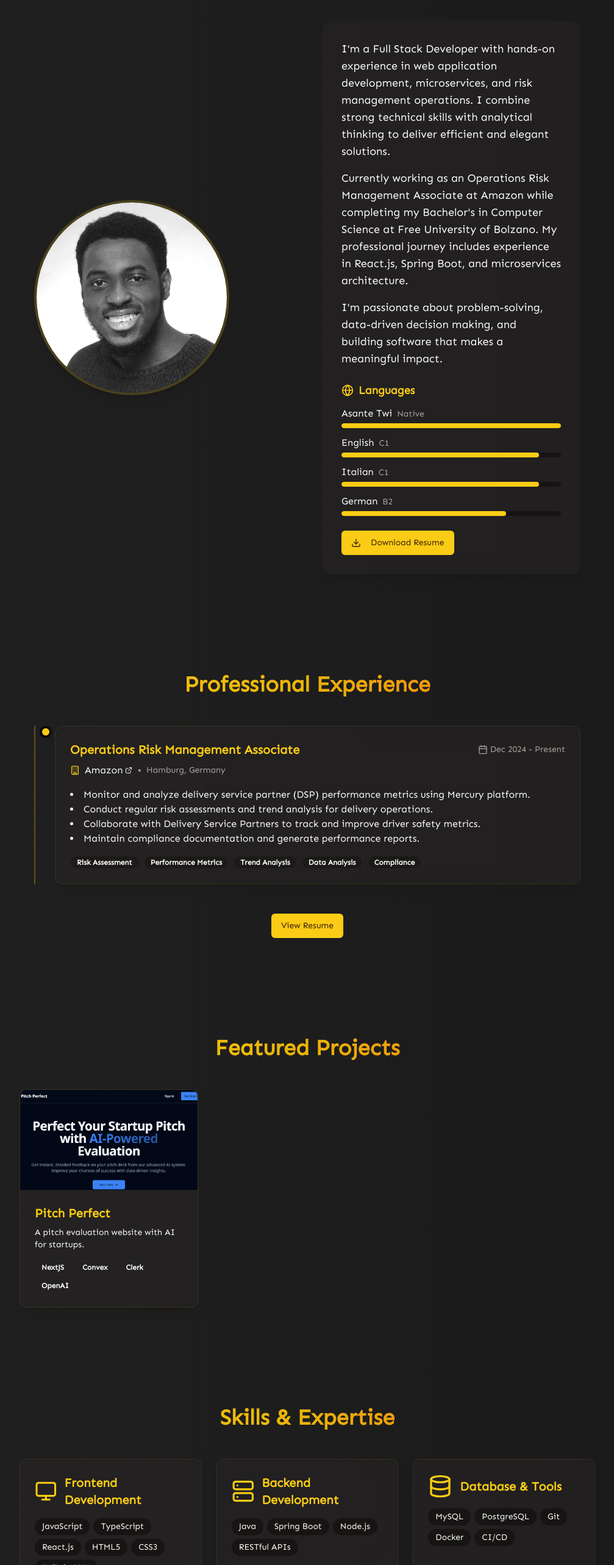
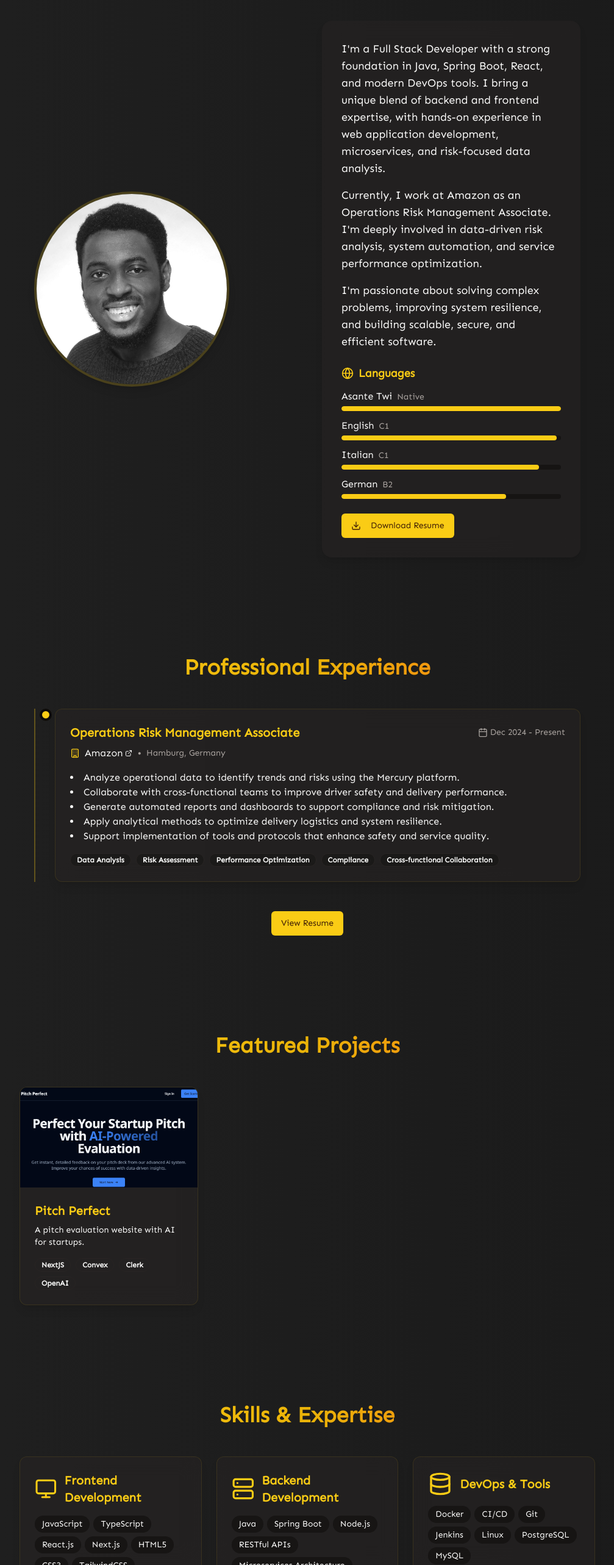
Before and after one commit to Maxxy21/portfolio, a Next.js app: page / in a window 1280 px wide. Shown: the part 934-3500 px from the top of the page at 61% size, without its empty margins (136-1143 px from the left). Built offline with nearby package versions, Linux system fonts and the light colour scheme.

Commit message:
updated resume

```diff
--- a/src/components/sections/about.tsx
+++ b/src/components/sections/about.tsx
@@ -10,7 +10,7 @@ import Link from "next/link";
 // Language proficiency data
 const languages = [
     { language: "Asante Twi", level: "Native", proficiency: 100 },
-    { language: "English", level: "C1", proficiency: 90 },
+    { language: "English", level: "C1", proficiency: 98 },
     { language: "Italian", level: "C1", proficiency: 90 },
     { language: "German", level: "B2", proficiency: 75 }
 ]
@@ -49,20 +49,19 @@ const AboutSection = () => {
                         >
                             <div className="bg-secondary/50 backdrop-blur-lg p-8 rounded-2xl shadow-lg">
                             <p className="text-lg mb-4 text-secondary-foreground">
-                                    I&apos;m a Full Stack Developer with hands-on experience in web application development,
-                                    microservices, and risk management operations. I combine strong technical skills with
-                                    analytical thinking to deliver efficient and elegant solutions.
+  I&apos;m a Full Stack Developer with a strong foundation in Java, Spring Boot, React, and modern DevOps tools.
+  I bring a unique blend of backend and frontend expertise, with hands-on experience in web application development,
+  microservices, and risk-focused data analysis.
 </p>
 <p className="text-lg mb-4 text-secondary-foreground">
-                                    Currently working as an Operations Risk Management Associate at Amazon while
-                                    completing my Bachelor&apos;s in Computer Science at Free University of Bolzano. My
-                                    professional journey includes experience in React.js, Spring Boot, and microservices
-                                    architecture.
+  Currently, I work at Amazon as an Operations Risk Management Associate. I'm deeply involved in data-driven risk analysis, system
+  automation, and service performance optimization.
 </p>
 <p className="text-lg mb-6 text-secondary-foreground">
-                                    I&apos;m passionate about problem-solving, data-driven decision making, and building software
-                                    that makes a meaningful impact.
+  I'm passionate about solving complex problems, improving system resilience, and building scalable, secure, and efficient
+  software.
 </p>
+
 
                                 <div className="mb-6">
                                     <h3 className="flex items-center text-lg font-semibold mb-3 text-primary">
--- a/src/components/sections/experience.tsx
+++ b/src/components/sections/experience.tsx
@@ -14,14 +14,22 @@ const experiences = [
         location: "Hamburg, Germany",
         period: "Dec 2024 - Present",
         description: [
- "Monitor and analyze delivery service partner (DSP) performance metrics using Mercury platform.",
- "Conduct regular risk assessments and trend analysis for delivery operations.",
- "Collaborate with Delivery Service Partners to track and improve driver safety metrics.",
- "Maintain compliance documentation and generate performance reports.",
- ],
-        skills: ["Risk Assessment", "Performance Metrics", "Trend Analysis", "Data Analysis", "Compliance"],
+            "Analyze operational data to identify trends and risks using the Mercury platform.",
+            "Collaborate with cross-functional teams to improve driver safety and delivery performance.",
+            "Generate automated reports and dashboards to support compliance and risk mitigation.",
+            "Apply analytical methods to optimize delivery logistics and system resilience.",
+            "Support implementation of tools and protocols that enhance safety and service quality."
+        ],
+        skills: [
+            "Data Analysis",
+            "Risk Assessment",
+            "Performance Optimization",
+            "Compliance",
+            "Cross-functional Collaboration"
+        ],
         companyUrl: "https://amazon.com"
     },
+
 ]
 
 const ExperienceSection = () => {
--- a/src/components/sections/skills.tsx
+++ b/src/components/sections/skills.tsx
@@ -8,29 +8,30 @@ const skills = [
     {
         category: "Frontend Development",
         icon: <Monitor className="w-10 h-10 text-primary" />,
-        items: ["JavaScript", "TypeScript", "React.js", "HTML5", "CSS3", "TailwindCSS"]
+        items: ["JavaScript", "TypeScript", "React.js", "Next.js", "HTML5", "CSS3", "TailwindCSS"]
     },
     {
         category: "Backend Development",
         icon: <Server className="w-10 h-10 text-primary" />,
-        items: ["Java", "Spring Boot", "Node.js", "RESTful APIs"]
+        items: ["Java", "Spring Boot", "Node.js", "RESTful APIs", "Microservices Architecture"]
     },
     {
-        category: "Database & Tools",
+        category: "DevOps & Tools",
         icon: <Database className="w-10 h-10 text-primary" />,
-        items: ["MySQL", "PostgreSQL", "Git", "Docker", "CI/CD"]
+        items: ["Docker", "CI/CD", "Git", "Jenkins", "Linux", "PostgreSQL", "MySQL"]
     },
     {
-        category: "Data Analysis",
+        category: "Data & Analysis",
         icon: <BarChart className="w-10 h-10 text-primary" />,
-        items: ["Risk Assessment", "Performance Metrics", "Trend Analysis", "Data-driven Decision Making"]
+        items: ["Data Analysis", "Risk Assessment", "Performance Monitoring", "Trend Analysis"]
     },
     {
         category: "Core Competencies",
         icon: <Code className="w-10 h-10 text-primary" />,
-        items: ["Problem Solving", "Agile Methodologies", "Collaborative Development", "Stakeholder Communication"]
+        items: ["Problem Solving", "Agile Development", "Team Collaboration", "Stakeholder Communication"]
     }
 ]
+
 
 export const SkillsSection = () => {
     const containerVariants = {
```
Also changed, not shown: 1 other file (tests, documents, lock files or other folders). Lines whose indentation alone changed are shown as unchanged.
